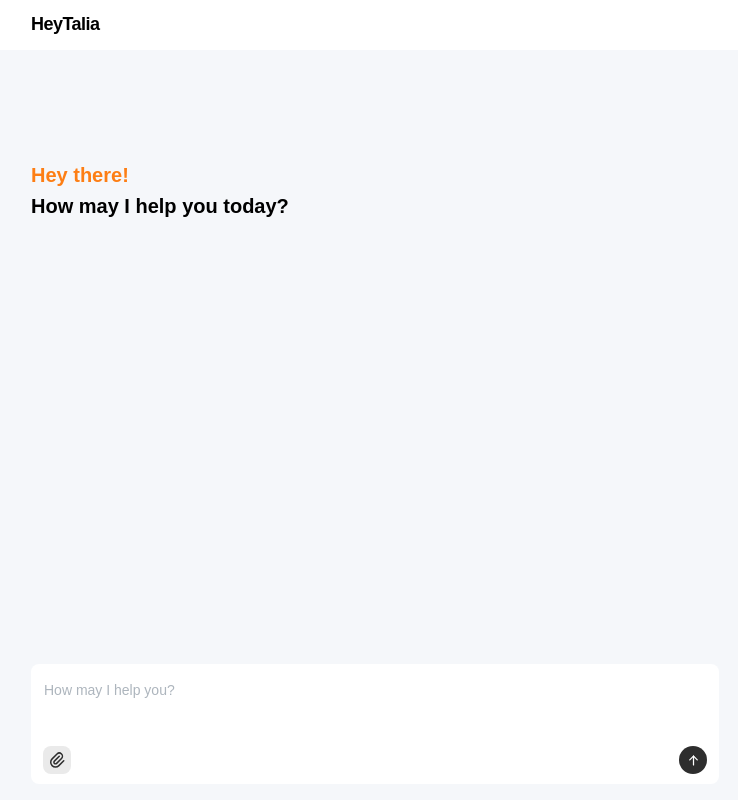
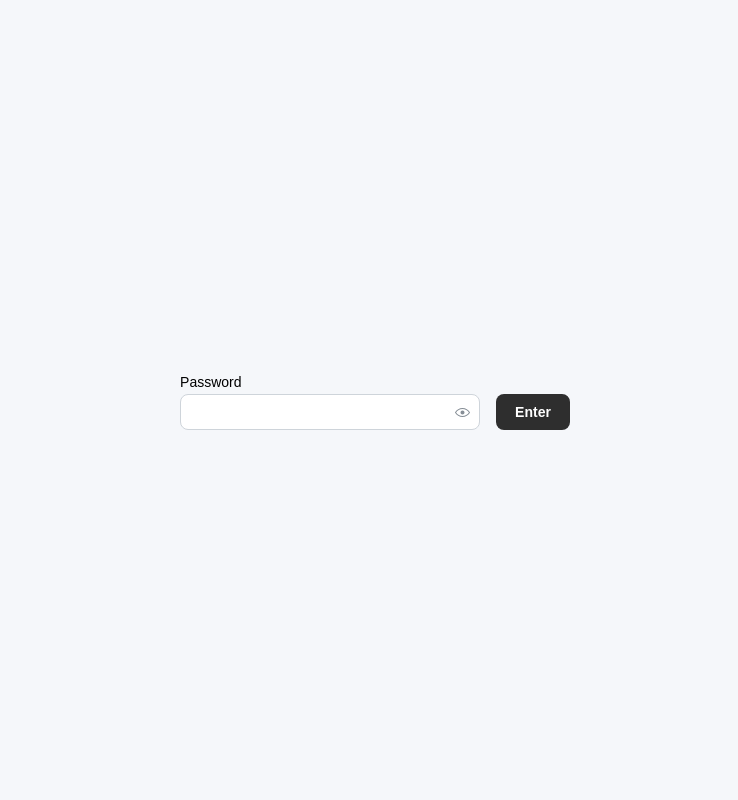
Before and after one commit to chewhx/talia, a Next.js app: page / in a window 1280 px wide. Shown: the whole page, without its empty margins (265-1003 px from the left). Built offline with nearby package versions, Linux system fonts and the light colour scheme.

Commit message:
feat: add basic pw protection

```diff
--- /dev/null
+++ b/src/app/actions.ts
@@ -0,0 +1,16 @@
+"use server";
+
+import { cookies } from "next/headers";
+import { redirect } from "next/navigation";
+
+export async function setPasswordCookie(formData: FormData) {
+  const talia_password = formData.get("talia-password");
+
+  const cookieStore = cookies();
+
+  cookieStore.set("talia_password", String(talia_password) || "", {
+    maxAge: 60 * 60 * 24 * 24, // 24 days in seconds
+  });
+
+  redirect("/main");
+}
--- a/src/app/layout.tsx
+++ b/src/app/layout.tsx
@@ -1,15 +1,8 @@
 import {
-  AppShell,
-  AppShellHeader,
-  AppShellMain,
   ColorSchemeScript,
-  Container,
   createTheme,
-  Group,
   mantineHtmlProps,
   MantineProvider,
-  Space,
-  Text,
 } from "@mantine/core";
 import "@mantine/core/styles.css";
 import type { Metadata } from "next";
@@ -49,23 +42,7 @@
         <ColorSchemeScript />
       </head>
       <body className={`${geistSans.variable} ${geistMono.variable}`}>
-        <MantineProvider theme={theme}>
-          <AppShell header={{ height: 50 }} withBorder={false}>
-            <AppShellHeader>
-              <Container size="sm">
-                <Group align="center" h="50">
-                  <Text fz="lg" fw={600} style={{ letterSpacing: "-0.03em" }}>
-                    HeyTalia
-                  </Text>
-                </Group>
-              </Container>
-            </AppShellHeader>
-            <AppShellMain>
-              <Space h={10} />
-              {children}
-            </AppShellMain>
-          </AppShell>
-        </MantineProvider>
+        <MantineProvider theme={theme}>{children}</MantineProvider>
       </body>
     </html>
   );
--- /dev/null
+++ b/src/app/main/layout.tsx
@@ -0,0 +1,40 @@
+import { env } from "@/env";
+import {
+  AppShell,
+  AppShellHeader,
+  AppShellMain,
+  Container,
+  Group,
+  Space,
+  Text,
+} from "@mantine/core";
+import { cookies } from "next/headers";
+import { redirect } from "next/navigation";
+import { ReactNode } from "react";
+
+export default function Layout({ children }: { readonly children: ReactNode }) {
+  const cookieStore = cookies();
+  const talia_password = cookieStore.get("talia_password")?.value;
+
+  if (talia_password !== env.TALIA_PASSWORD) {
+    redirect("/");
+  }
+
+  return (
+    <AppShell header={{ height: 50 }} withBorder={false}>
+      <AppShellHeader>
+        <Container size="sm">
+          <Group align="center" h="50">
+            <Text fz="lg" fw={600} style={{ letterSpacing: "-0.03em" }}>
+              HeyTalia
+            </Text>
+          </Group>
+        </Container>
+      </AppShellHeader>
+      <AppShellMain>
+        <Space h={10} />
+        {children}
+      </AppShellMain>
+    </AppShell>
+  );
+}
--- /dev/null
+++ b/src/app/main/page.tsx
@@ -0,0 +1,96 @@
+"use client";
+
+import AIMessage from "@/components/ai-message";
+import HumanMessage from "@/components/human-message";
+import PromptInput from "@/components/prompt-input";
+import { Message, useChat } from "@ai-sdk/react";
+import {
+  Container,
+  Group,
+  Loader,
+  Space,
+  Stack,
+  Text,
+  TypographyStylesProvider,
+} from "@mantine/core";
+import { tools } from "../api/chat/tools";
+import { getToolsRequiringConfirmation } from "../api/chat/utils";
+
+export default function MainPage() {
+  const {
+    messages,
+    input,
+    handleInputChange,
+    handleSubmit,
+    status,
+    stop,
+    addToolResult,
+  } = useChat({
+    maxSteps: 5,
+  });
+
+  const toolsRequiringConfirmation = getToolsRequiringConfirmation(tools);
+
+  // used to disable input while confirmation is pending
+  const pendingToolCallConfirmation = messages.some((m: Message) =>
+    m.parts?.some(
+      (part) =>
+        part.type === "tool-invocation" &&
+        part.toolInvocation.state === "call" &&
+        toolsRequiringConfirmation.includes(part.toolInvocation.toolName)
+    )
+  );
+
+  return (
+    <Container size="sm">
+      <TypographyStylesProvider>
+        {!messages.length ? (
+          <Stack gap={0}>
+            <Space h={100} />
+            <Text c="orange" fw={600} fz="xl" m={0}>
+              Hey there!
+            </Text>
+            <Text fz="xl" fw={600}>
+              How may I help you today?
+            </Text>
+          </Stack>
+        ) : (
+          <Stack>
+            {messages.map((message) => {
+              switch (message.role) {
+                case "user":
+                  return <HumanMessage message={message} key={message.id} />;
+                case "assistant":
+                  return (
+                    <AIMessage
+                      message={message}
+                      addToolResult={addToolResult}
+                      key={message.id}
+                    />
+                  );
+                default:
+                  return null;
+              }
+            })}
+          </Stack>
+        )}
+      </TypographyStylesProvider>
+      {pendingToolCallConfirmation ||
+      status === "streaming" ||
+      status === "submitted" ? (
+        <Group justify="center" py="md">
+          <Loader type="dots" />
+        </Group>
+      ) : null}
+      <Space h={300} />
+      <PromptInput
+        disabled={pendingToolCallConfirmation}
+        stop={stop}
+        status={status}
+        input={input}
+        handleInputChange={handleInputChange}
+        handleSubmit={handleSubmit}
+      />
+    </Container>
+  );
+}
--- a/src/app/page.tsx
+++ b/src/app/page.tsx
@@ -1,96 +1,17 @@
-"use client";
-
-import AIMessage from "@/components/ai-message";
-import HumanMessage from "@/components/human-message";
-import PromptInput from "@/components/prompt-input";
-import { Message, useChat } from "@ai-sdk/react";
-import {
-  Container,
-  Group,
-  Loader,
-  Space,
-  Stack,
-  Text,
-  TypographyStylesProvider,
-} from "@mantine/core";
-import { tools } from "./api/chat/tools";
-import { getToolsRequiringConfirmation } from "./api/chat/utils";
+import { Button, Center, Container, Group, PasswordInput } from "@mantine/core";
+import { setPasswordCookie } from "./actions";
 
 export default function Home() {
-  const {
-    messages,
-    input,
-    handleInputChange,
-    handleSubmit,
-    status,
-    stop,
-    addToolResult,
-  } = useChat({
-    maxSteps: 5,
-  });
-
-  const toolsRequiringConfirmation = getToolsRequiringConfirmation(tools);
-
-  // used to disable input while confirmation is pending
-  const pendingToolCallConfirmation = messages.some((m: Message) =>
-    m.parts?.some(
-      (part) =>
-        part.type === "tool-invocation" &&
-        part.toolInvocation.state === "call" &&
-        toolsRequiringConfirmation.includes(part.toolInvocation.toolName)
-    )
-  );
-
   return (
     <Container size="sm">
-      <TypographyStylesProvider>
-        {!messages.length ? (
-          <Stack gap={0}>
-            <Space h={100} />
-            <Text c="orange" fw={600} fz="xl" m={0}>
-              Hey there!
-            </Text>
-            <Text fz="xl" fw={600}>
-              How may I help you today?
-            </Text>
-          </Stack>
-        ) : (
-          <Stack>
-            {messages.map((message) => {
-              switch (message.role) {
-                case "user":
-                  return <HumanMessage message={message} key={message.id} />;
-                case "assistant":
-                  return (
-                    <AIMessage
-                      message={message}
-                      addToolResult={addToolResult}
-                      key={message.id}
-                    />
-                  );
-                default:
-                  return null;
-              }
-            })}
-          </Stack>
-        )}
-      </TypographyStylesProvider>
-      {pendingToolCallConfirmation ||
-      status === "streaming" ||
-      status === "submitted" ? (
-        <Group justify="center" py="md">
-          <Loader type="dots" />
-        </Group>
-      ) : null}
-      <Space h={300} />
-      <PromptInput
-        disabled={pendingToolCallConfirmation}
-        stop={stop}
-        status={status}
-        input={input}
-        handleInputChange={handleInputChange}
-        handleSubmit={handleSubmit}
-      />
+      <Center h="100vh">
+        <form action={setPasswordCookie}>
+          <Group align="end">
+            <PasswordInput name="talia-password" w={300} label="Password" />
+            <Button type="submit">Enter</Button>
+          </Group>
+        </form>
+      </Center>
     </Container>
   );
 }
--- a/src/env.ts
+++ b/src/env.ts
@@ -3,6 +3,7 @@
 export const env = z
   .object({
     OPENAI_API_KEY: z.string(),
+    TALIA_PASSWORD: z.string(),
     AWS_BEDROCK_KNOWLEDGEBASE_ID: z.string(),
   })
   .parse(process.env);
```
